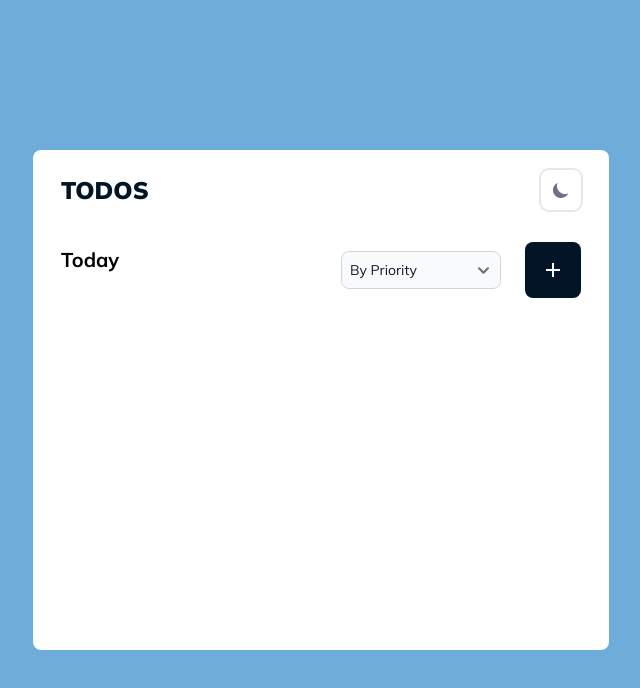
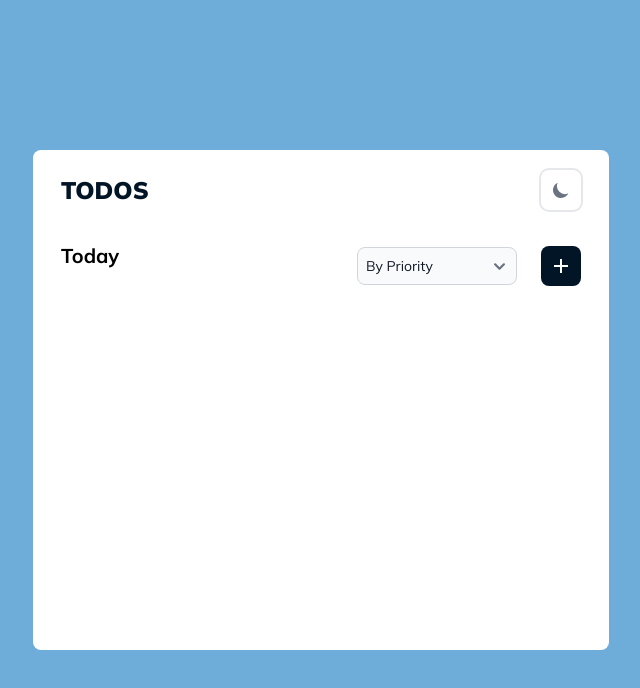
Before and after one commit to Dsouza-Malcolm/mvc-todo-app, a website built with Parcel: page src/index.html in a window 1280 px wide. Shown: the whole page, without its empty margins (319-959 px from the left). Built offline with nearby package versions, Linux system fonts and the light colour scheme.

Commit message:
update index.html file

```diff
--- a/src/index.html
+++ b/src/index.html
@@ -114,7 +114,7 @@
                   id="add-task-btn"
                   data-modal-target="crud-modal"
                   type="button"
-                  class="bg-midnight dark:bg-white w-12 h-12 md:w-14 md:h-14 flex justify-center items-center rounded-lg fixed bottom-10 right-10 md:static"
+                  class="bg-midnight dark:bg-white w-12 h-12 md:w-10 md:h-10 flex justify-center items-center rounded-lg fixed bottom-10 right-10 md:static"
                 >
                   <svg class="w-6 h-6">
                     <use
```
